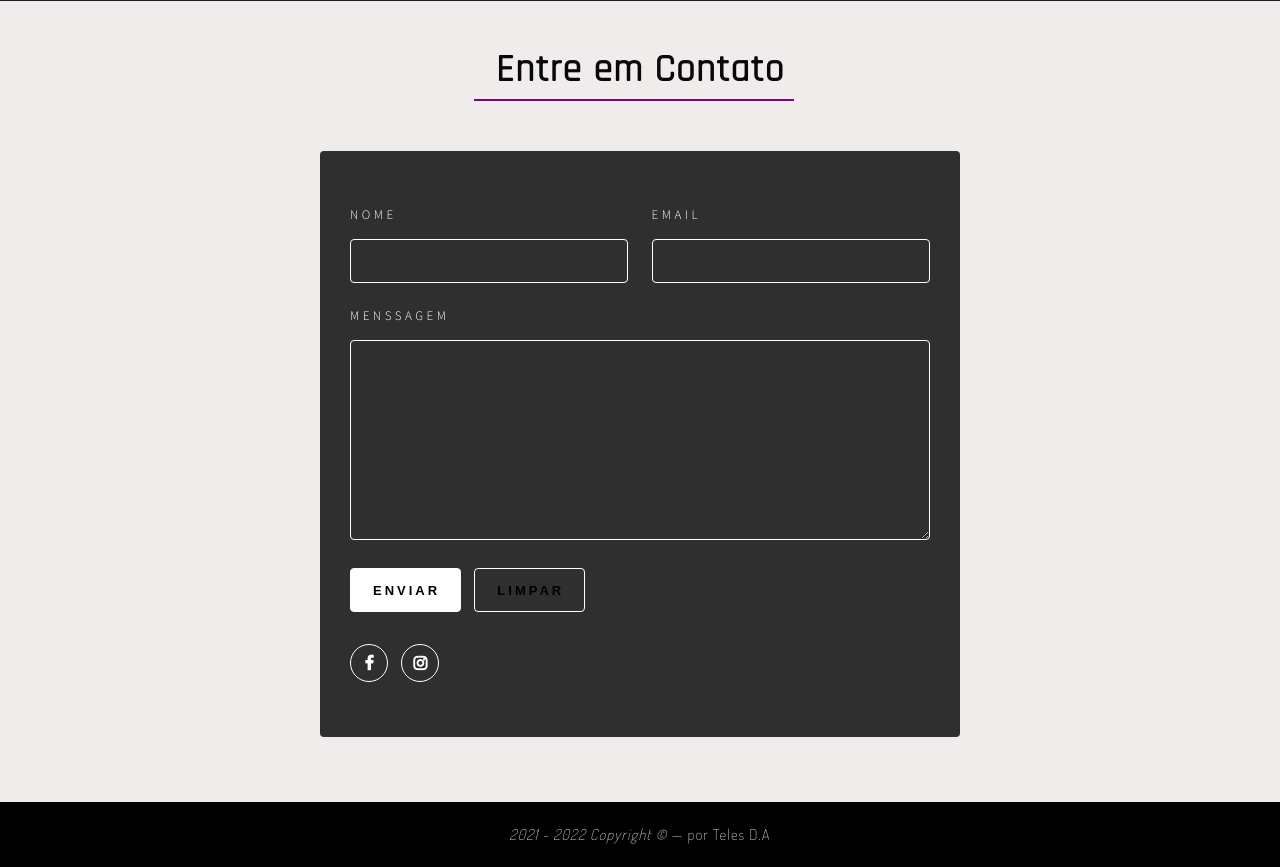
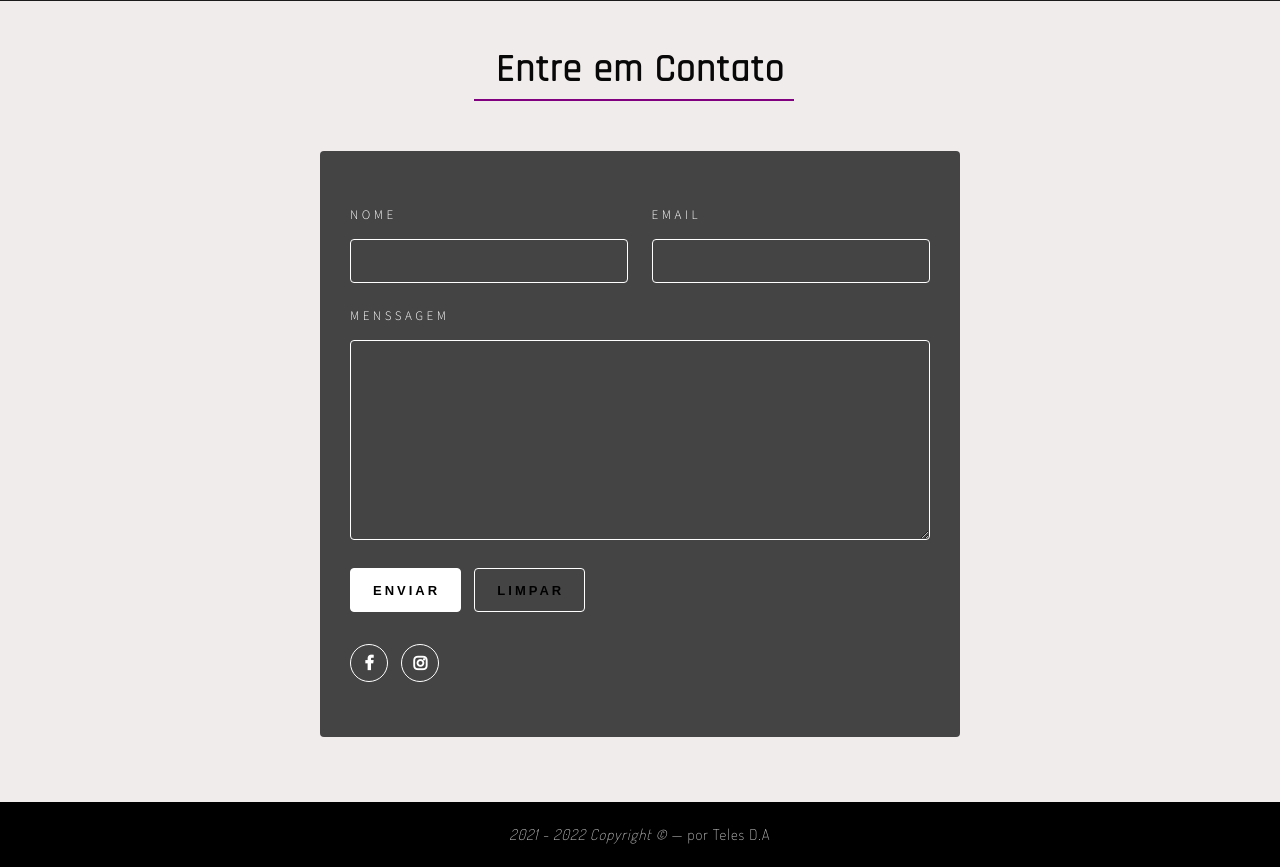
Before and after one commit to TelesFront/projetocmk, a PHP site: page / in a window 1280 px wide. Shown: the part 1799-2666 px from the top of the page. Run offline with PHP 8.4, Linux system fonts and the light colour scheme.

Commit message:
mudei o background do formulário

```diff
--- a/web/style.css
+++ b/web/style.css
@@ -194,7 +194,7 @@ hr{
 form{
   font-family: 'Source Sans Pro', sans-serif;
   color: white;
-  background: rgba(27,27,27,0.9);
+  background: rgba(27,27,27,0.8);
   width: 640px;
   margin: 50px auto;
   max-width: 97%;
```
